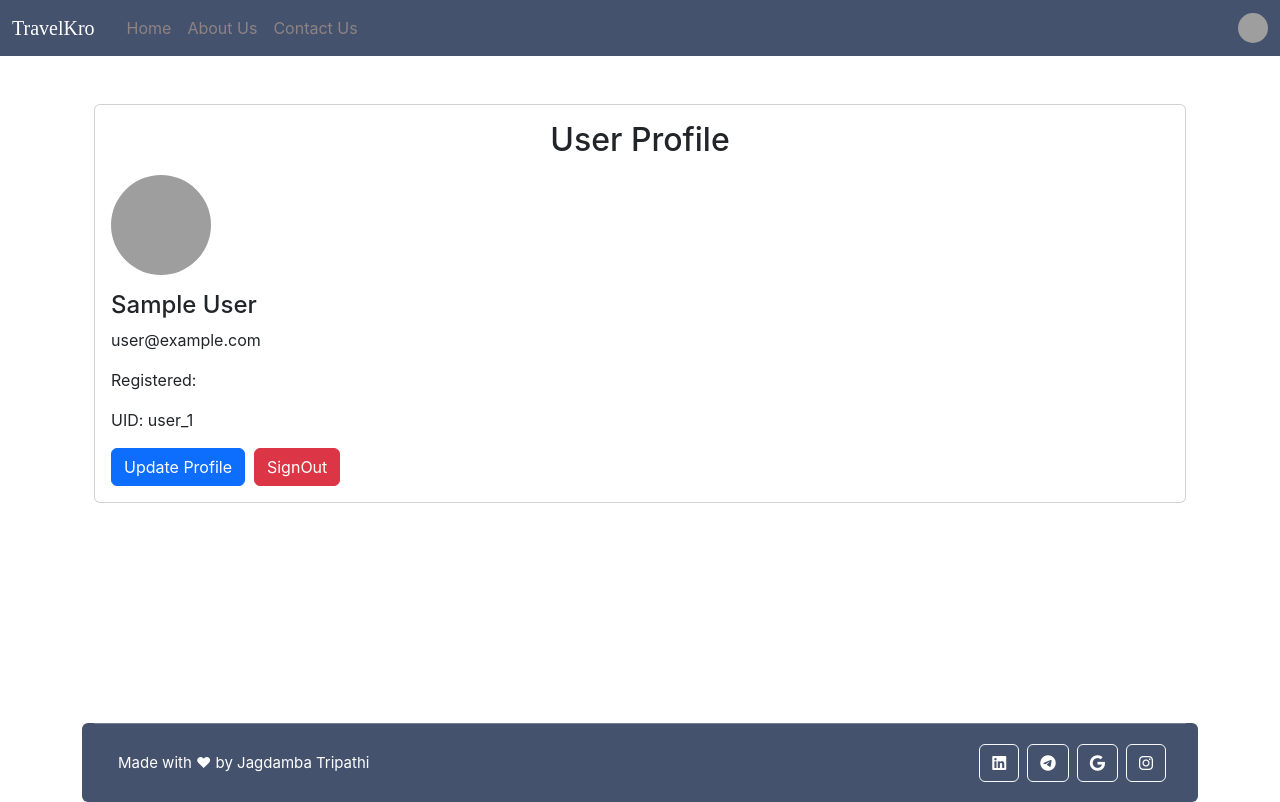
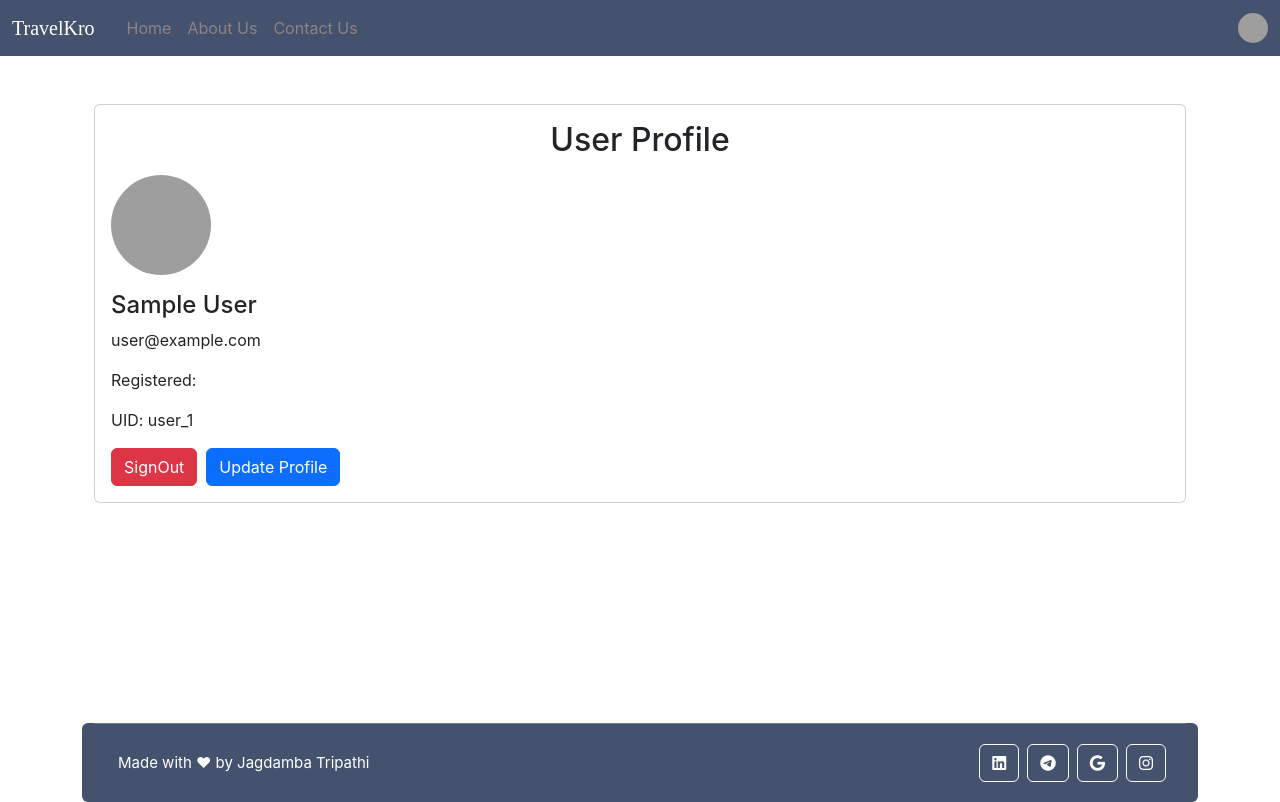
Before and after one commit to jagdtri2003/my-app, a React (Create React App) app: page /profile in a window 1280 px wide. Built offline with nearby package versions, Linux system fonts and the light colour scheme; no server answers; sample sign-in values are in the browser's storage; grey boxes are pictures that could not be loaded; a web font is replaced by a local one.

Commit message:
fixed localStorage name issue

```diff
--- a/src/components/Profile.js
+++ b/src/components/Profile.js
@@ -35,6 +35,7 @@ export default function Profile() {
       }
 
       updateProfile(user,{ displayName: newName }).then(() => {
+        localStorage.setItem('displayName',newName);
         setIsEditing(false);
       });
     };
@@ -87,16 +88,16 @@ export default function Profile() {
                 <p className="card-text">Registered: {user.metadata.creationTime}</p>
                 <p className="card-text">UID: {user.uid}</p>
 
+                <Button variant='danger' onClick={() => {
+                  signOut(auth);
+                  return <Navigate to="/login" />;
+                }}>SignOut</Button>
+                &nbsp;&nbsp;
                 {isEditing ? (
                   <Button onClick={saveEditedName}>Save</Button>
                 ) : (
                   <Button onClick={handleNameEdit}>Update Profile</Button>
                 )}
-                &nbsp;&nbsp;
-                <Button variant='danger' onClick={() => {
-                  signOut(auth);
-                  return <Navigate to="/login" />;
-                }}>SignOut</Button>
               </div>
             </div>
           </div>
```
